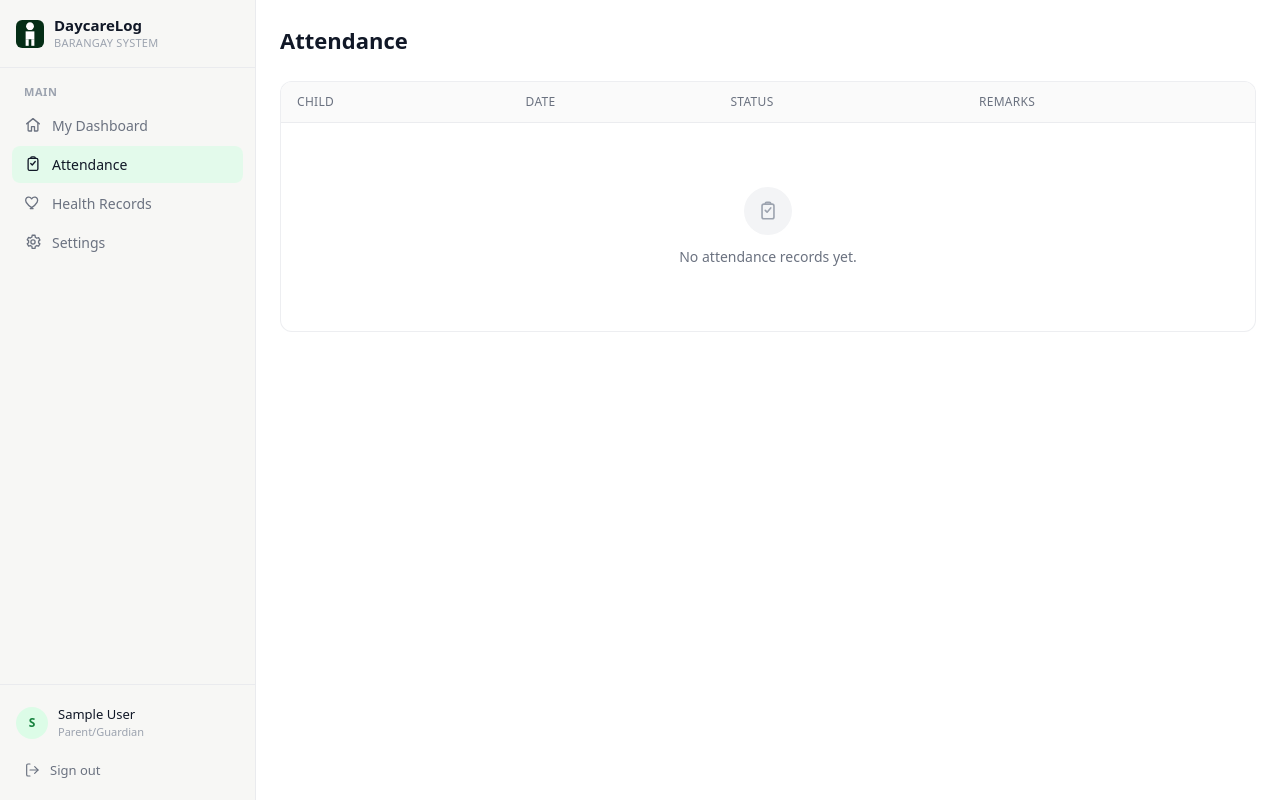
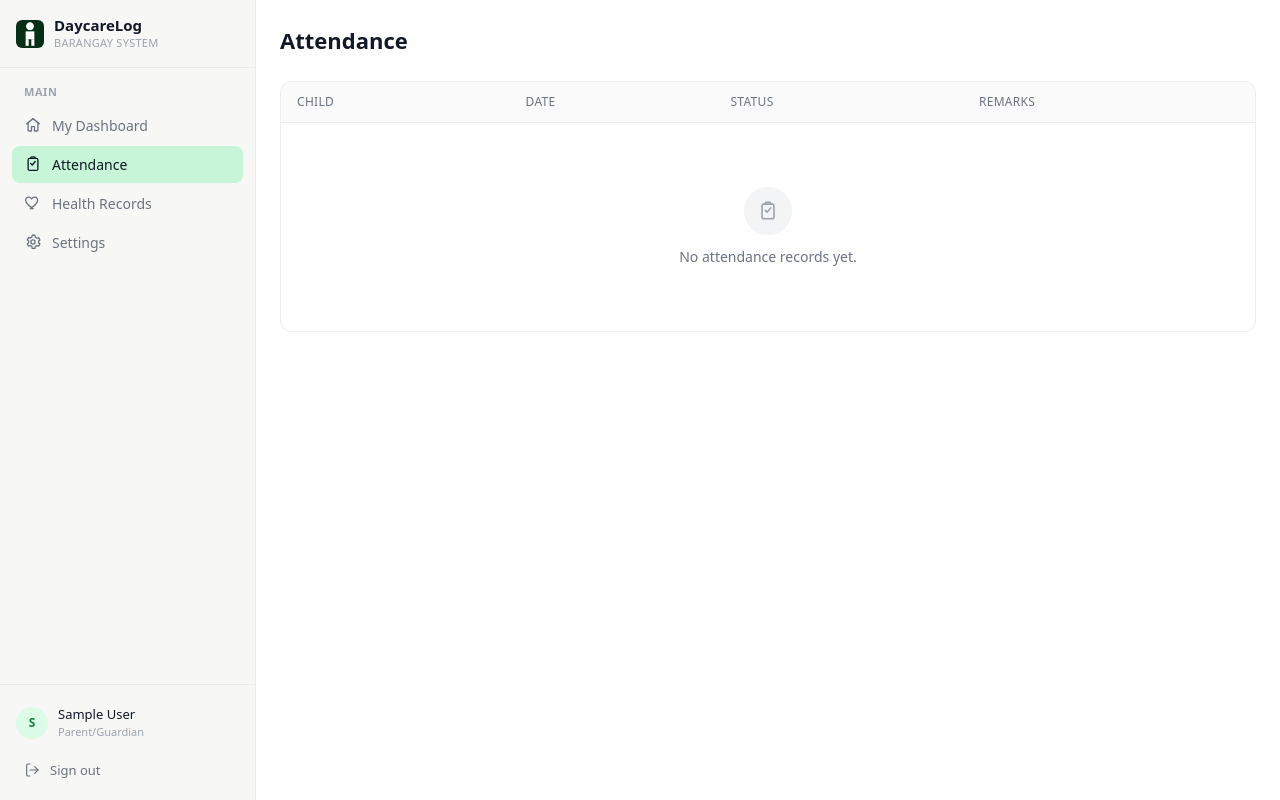
Before and after one commit to earl1605/daycarelog-python, a Django app: page /dashboard/parent/attendance/ in a window 1280 px wide. Run offline with Django 5.2, Linux system fonts and the light colour scheme; the visitor is signed in with stand-in values (Sample User, id 1); some libraries are stand-ins or nearby versions.

Commit message:
Darken the active sidebar nav item highlight for better visibility
bg-primary-100/70 was too light to clearly show which page is selected;
bumped to bg-primary-200/80.

```diff
--- a/templates/layouts/app.html
+++ b/templates/layouts/app.html
@@ -35,23 +35,23 @@
                 <div>
                     <p class="px-3 pb-1.5 text-[11px] font-semibold text-gray-400 uppercase tracking-wider">Main</p>
                     <div class="space-y-0.5">
-                        <a href="{{ url_home }}" class="group flex items-center gap-2.5 px-3 py-2 rounded-lg text-[14px] font-medium transition-colors duration-150 {% if request.path == url_home %}bg-primary-100/70 text-gray-900{% else %}text-gray-500 hover:bg-gray-900/[0.04] hover:text-gray-800{% endif %}">
+                        <a href="{{ url_home }}" class="group flex items-center gap-2.5 px-3 py-2 rounded-lg text-[14px] font-medium transition-colors duration-150 {% if request.path == url_home %}bg-primary-200/80 text-gray-900{% else %}text-gray-500 hover:bg-gray-900/[0.04] hover:text-gray-800{% endif %}">
                             {% icon "home" cls="shrink-0 w-[18px] h-[18px]" %}
                             <span class="flex-1 truncate">Dashboard</span>
                         </a>
-                        <a href="{{ url_children }}" class="group flex items-center gap-2.5 px-3 py-2 rounded-lg text-[14px] font-medium transition-colors duration-150 {% if request.path == url_children %}bg-primary-100/70 text-gray-900{% else %}text-gray-500 hover:bg-gray-900/[0.04] hover:text-gray-800{% endif %}">
+                        <a href="{{ url_children }}" class="group flex items-center gap-2.5 px-3 py-2 rounded-lg text-[14px] font-medium transition-colors duration-150 {% if request.path == url_children %}bg-primary-200/80 text-gray-900{% else %}text-gray-500 hover:bg-gray-900/[0.04] hover:text-gray-800{% endif %}">
                             {% icon "users" %}
                             <span class="flex-1 truncate">Children</span>
                         </a>
-                        <a href="{{ url_attendance }}" class="group flex items-center gap-2.5 px-3 py-2 rounded-lg text-[14px] font-medium transition-colors duration-150 {% if request.path == url_attendance %}bg-primary-100/70 text-gray-900{% else %}text-gray-500 hover:bg-gray-900/[0.04] hover:text-gray-800{% endif %}">
+                        <a href="{{ url_attendance }}" class="group flex items-center gap-2.5 px-3 py-2 rounded-lg text-[14px] font-medium transition-colors duration-150 {% if request.path == url_attendance %}bg-primary-200/80 text-gray-900{% else %}text-gray-500 hover:bg-gray-900/[0.04] hover:text-gray-800{% endif %}">
                             {% icon "clipboard" %}
                             <span class="flex-1 truncate">Attendance</span>
                         </a>
-                        <a href="{{ url_health }}" class="group flex items-center gap-2.5 px-3 py-2 rounded-lg text-[14px] font-medium transition-colors duration-150 {% if request.path == url_health %}bg-primary-100/70 text-gray-900{% else %}text-gray-500 hover:bg-gray-900/[0.04] hover:text-gray-800{% endif %}">
+                        <a href="{{ url_health }}" class="group flex items-center gap-2.5 px-3 py-2 rounded-lg text-[14px] font-medium transition-colors duration-150 {% if request.path == url_health %}bg-primary-200/80 text-gray-900{% else %}text-gray-500 hover:bg-gray-900/[0.04] hover:text-gray-800{% endif %}">
                             {% icon "heart" %}
                             <span class="flex-1 truncate">Health Records</span>
                         </a>
-                        <a href="{{ url_guardians }}" class="group flex items-center gap-2.5 px-3 py-2 rounded-lg text-[14px] font-medium transition-colors duration-150 {% if request.path == url_guardians %}bg-primary-100/70 text-gray-900{% else %}text-gray-500 hover:bg-gray-900/[0.04] hover:text-gray-800{% endif %}">
+                        <a href="{{ url_guardians }}" class="group flex items-center gap-2.5 px-3 py-2 rounded-lg text-[14px] font-medium transition-colors duration-150 {% if request.path == url_guardians %}bg-primary-200/80 text-gray-900{% else %}text-gray-500 hover:bg-gray-900/[0.04] hover:text-gray-800{% endif %}">
                             {% icon "users" %}
                             <span class="flex-1 truncate">Guardians</span>
                         </a>
@@ -62,11 +62,11 @@
                     <div class="h-px bg-gray-200/70 mb-5 -mt-2.5 mx-1"></div>
                     <p class="px-3 pb-1.5 text-[11px] font-semibold text-gray-400 uppercase tracking-wider">Management</p>
                     <div class="space-y-0.5">
-                        <a href="{{ url_reports }}" class="group flex items-center gap-2.5 px-3 py-2 rounded-lg text-[14px] font-medium transition-colors duration-150 {% if request.path == url_reports %}bg-primary-100/70 text-gray-900{% else %}text-gray-500 hover:bg-gray-900/[0.04] hover:text-gray-800{% endif %}">
+                        <a href="{{ url_reports }}" class="group flex items-center gap-2.5 px-3 py-2 rounded-lg text-[14px] font-medium transition-colors duration-150 {% if request.path == url_reports %}bg-primary-200/80 text-gray-900{% else %}text-gray-500 hover:bg-gray-900/[0.04] hover:text-gray-800{% endif %}">
                             {% icon "bar-chart" %}
                             <span class="flex-1 truncate">Reports</span>
                         </a>
-                        <a href="{{ url_settings }}" class="group flex items-center gap-2.5 px-3 py-2 rounded-lg text-[14px] font-medium transition-colors duration-150 {% if request.path == url_settings %}bg-primary-100/70 text-gray-900{% else %}text-gray-500 hover:bg-gray-900/[0.04] hover:text-gray-800{% endif %}">
+                        <a href="{{ url_settings }}" class="group flex items-center gap-2.5 px-3 py-2 rounded-lg text-[14px] font-medium transition-colors duration-150 {% if request.path == url_settings %}bg-primary-200/80 text-gray-900{% else %}text-gray-500 hover:bg-gray-900/[0.04] hover:text-gray-800{% endif %}">
                             {% icon "settings" %}
                             <span class="flex-1 truncate">Settings</span>
                             {% icon "chevron-down" cls="shrink-0 w-3.5 h-3.5 ml-auto text-gray-400" %}
@@ -79,7 +79,7 @@
                         <div class="h-px bg-gray-200/70 mb-5 -mt-2.5 mx-1"></div>
                         <p class="px-3 pb-1.5 text-[11px] font-semibold text-gray-400 uppercase tracking-wider">Admin</p>
                         <div class="space-y-0.5">
-                            <a href="{{ url_accounts }}" class="group flex items-center gap-2.5 px-3 py-2 rounded-lg text-[14px] font-medium transition-colors duration-150 {% if request.path == url_accounts %}bg-primary-100/70 text-gray-900{% else %}text-gray-500 hover:bg-gray-900/[0.04] hover:text-gray-800{% endif %}">
+                            <a href="{{ url_accounts }}" class="group flex items-center gap-2.5 px-3 py-2 rounded-lg text-[14px] font-medium transition-colors duration-150 {% if request.path == url_accounts %}bg-primary-200/80 text-gray-900{% else %}text-gray-500 hover:bg-gray-900/[0.04] hover:text-gray-800{% endif %}">
                                 {% icon "users" %}
                                 <span class="flex-1 truncate">Users</span>
                             </a>
@@ -90,19 +90,19 @@
                 <div>
                     <p class="px-3 pb-1.5 text-[11px] font-semibold text-gray-400 uppercase tracking-wider">Main</p>
                     <div class="space-y-0.5">
-                        <a href="{{ url_parent }}" class="group flex items-center gap-2.5 px-3 py-2 rounded-lg text-[14px] font-medium transition-colors duration-150 {% if request.path == url_parent %}bg-primary-100/70 text-gray-900{% else %}text-gray-500 hover:bg-gray-900/[0.04] hover:text-gray-800{% endif %}">
+                        <a href="{{ url_parent }}" class="group flex items-center gap-2.5 px-3 py-2 rounded-lg text-[14px] font-medium transition-colors duration-150 {% if request.path == url_parent %}bg-primary-200/80 text-gray-900{% else %}text-gray-500 hover:bg-gray-900/[0.04] hover:text-gray-800{% endif %}">
                             {% icon "home" %}
                             <span class="flex-1 truncate">My Dashboard</span>
                         </a>
-                        <a href="{{ url_parent_attendance }}" class="group flex items-center gap-2.5 px-3 py-2 rounded-lg text-[14px] font-medium transition-colors duration-150 {% if request.path == url_parent_attendance %}bg-primary-100/70 text-gray-900{% else %}text-gray-500 hover:bg-gray-900/[0.04] hover:text-gray-800{% endif %}">
+                        <a href="{{ url_parent_attendance }}" class="group flex items-center gap-2.5 px-3 py-2 rounded-lg text-[14px] font-medium transition-colors duration-150 {% if request.path == url_parent_attendance %}bg-primary-200/80 text-gray-900{% else %}text-gray-500 hover:bg-gray-900/[0.04] hover:text-gray-800{% endif %}">
                             {% icon "clipboard" %}
                             <span class="flex-1 truncate">Attendance</span>
                         </a>
-                        <a href="{{ url_parent_health }}" class="group flex items-center gap-2.5 px-3 py-2 rounded-lg text-[14px] font-medium transition-colors duration-150 {% if request.path == url_parent_health %}bg-primary-100/70 text-gray-900{% else %}text-gray-500 hover:bg-gray-900/[0.04] hover:text-gray-800{% endif %}">
+                        <a href="{{ url_parent_health }}" class="group flex items-center gap-2.5 px-3 py-2 rounded-lg text-[14px] font-medium transition-colors duration-150 {% if request.path == url_parent_health %}bg-primary-200/80 text-gray-900{% else %}text-gray-500 hover:bg-gray-900/[0.04] hover:text-gray-800{% endif %}">
                             {% icon "heart" %}
                             <span class="flex-1 truncate">Health Records</span>
                         </a>
-                        <a href="{{ url_settings }}" class="group flex items-center gap-2.5 px-3 py-2 rounded-lg text-[14px] font-medium transition-colors duration-150 {% if request.path == url_settings %}bg-primary-100/70 text-gray-900{% else %}text-gray-500 hover:bg-gray-900/[0.04] hover:text-gray-800{% endif %}">
+                        <a href="{{ url_settings }}" class="group flex items-center gap-2.5 px-3 py-2 rounded-lg text-[14px] font-medium transition-colors duration-150 {% if request.path == url_settings %}bg-primary-200/80 text-gray-900{% else %}text-gray-500 hover:bg-gray-900/[0.04] hover:text-gray-800{% endif %}">
                             {% icon "settings" %}
                             <span class="flex-1 truncate">Settings</span>
                         </a>
```
